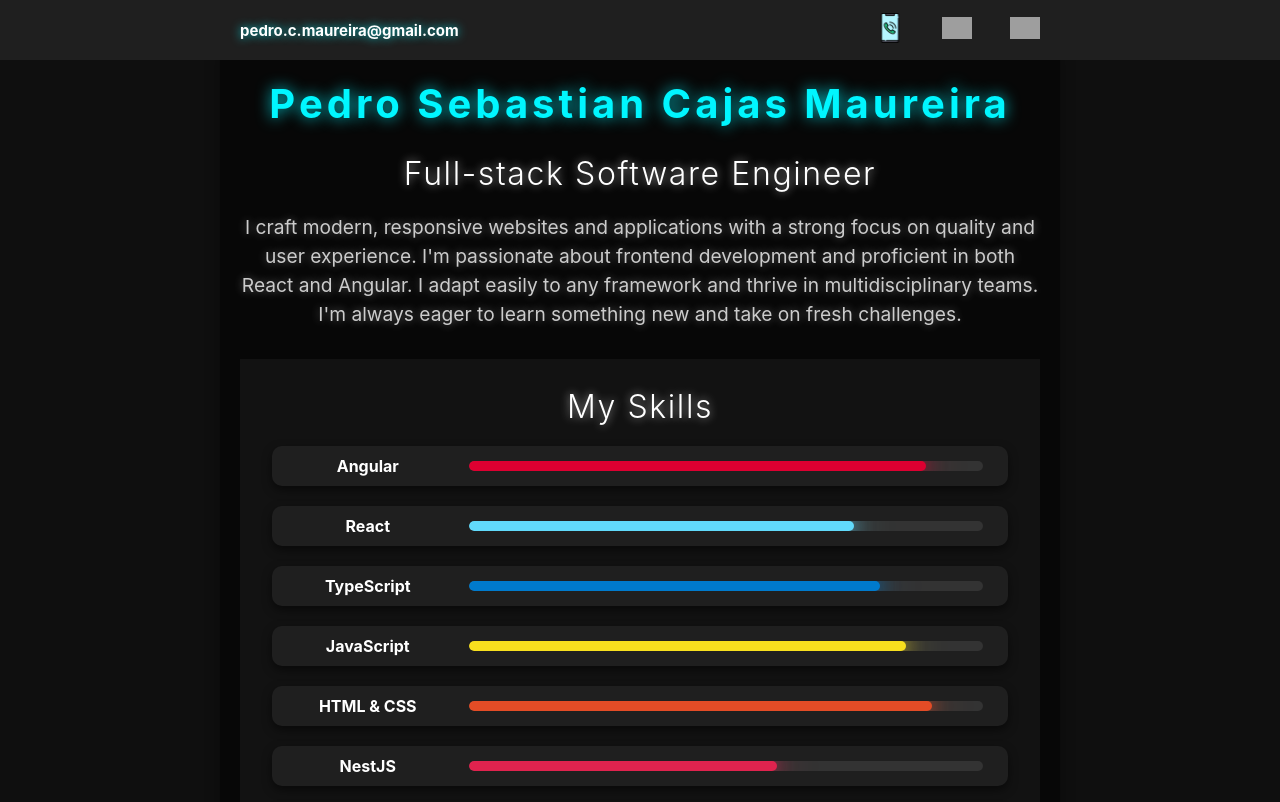
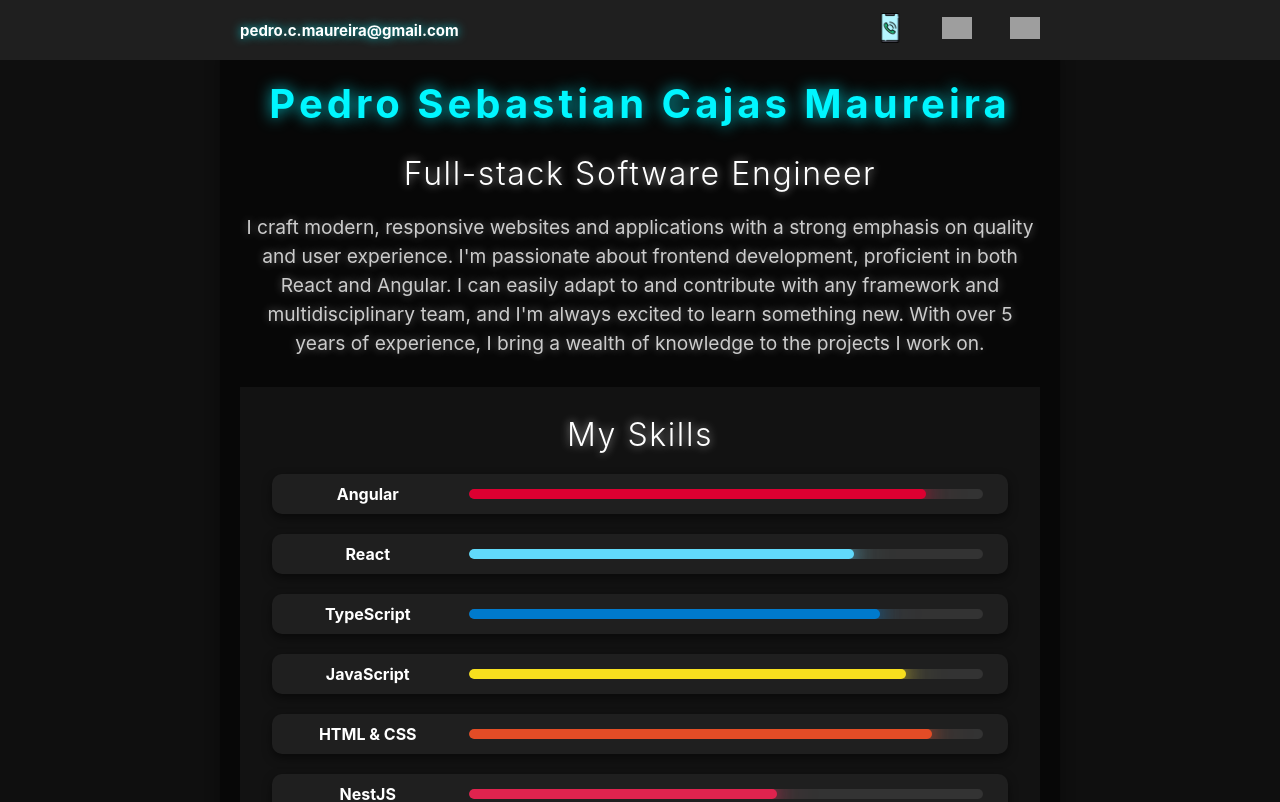
Before and after one commit to drewdev/portfolio, a React (Create React App) app: page / in a window 1280 px wide. Shown: the top 802 px of the page. Built offline with nearby package versions, Linux system fonts and the light colour scheme; no server answers; grey boxes are pictures that could not be loaded.

Commit message:
feat: updated description on home

```diff
--- a/src/pages/home/home.tsx
+++ b/src/pages/home/home.tsx
@@ -40,7 +40,7 @@
         <Styled.Title>Pedro Sebastian Cajas Maureira</Styled.Title>
         <Styled.Subtitle>Full-stack Software Engineer</Styled.Subtitle>
         <Styled.Description>
-        I craft modern, responsive websites and applications with a strong focus on quality and user experience. I'm passionate about frontend development and proficient in both React and Angular. I adapt easily to any framework and thrive in multidisciplinary teams. I'm always eager to learn something new and take on fresh challenges.
+        I craft modern, responsive websites and applications with a strong emphasis on quality and user experience. I'm passionate about frontend development, proficient in both React and Angular. I can easily adapt to and contribute with any framework and multidisciplinary team, and I'm always excited to learn something new. With over 5 years of experience, I bring a wealth of knowledge to the projects I work on.
         </Styled.Description>
         <SkillsSection />
         <Styled.Button
```
